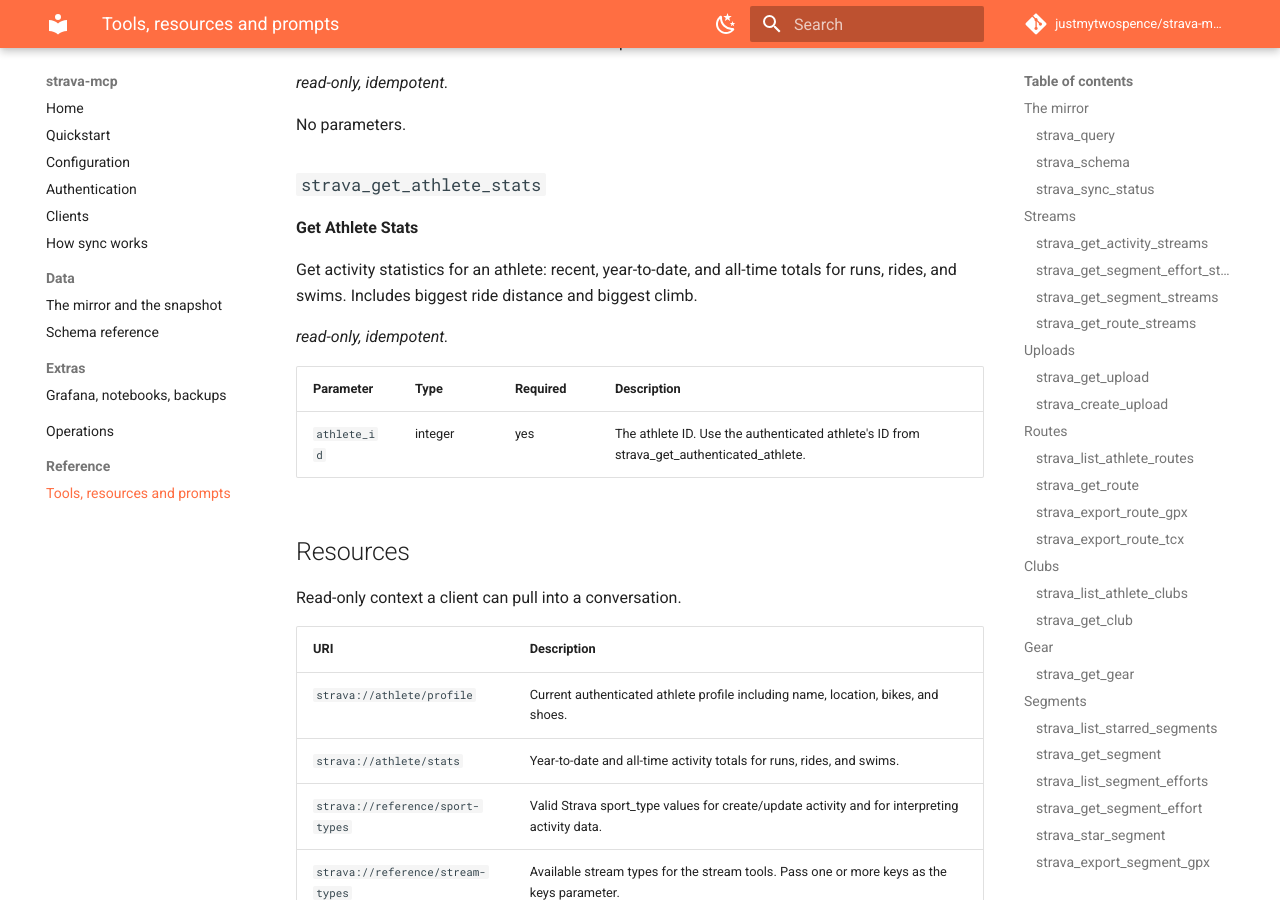
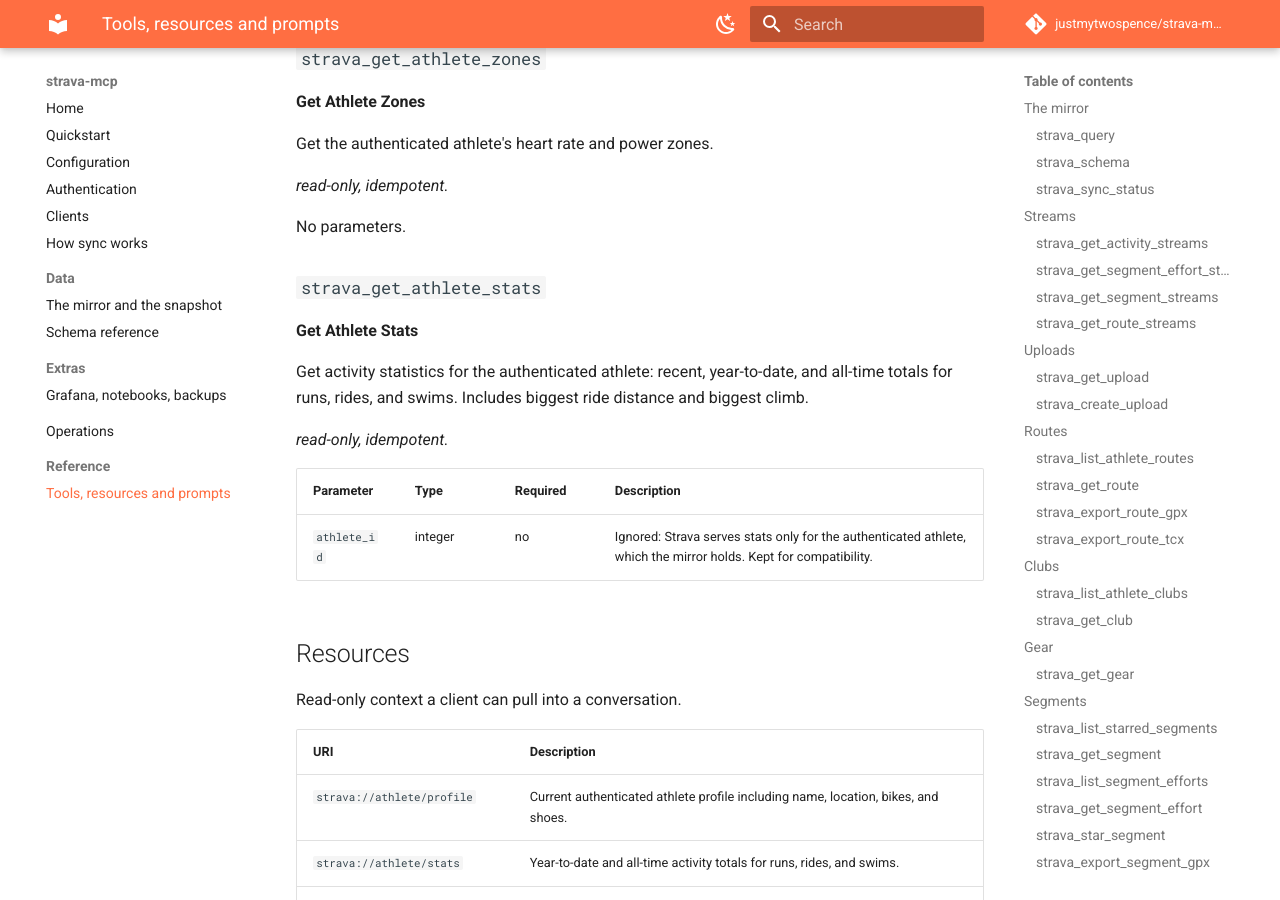
Before and after one commit to justmytwospence/strava-mcp, an MkDocs documentation site: the page built from docs/reference/tools.md, in a window 1280 px wide and 900 px high, scrolled down 13650 px. Built offline with MkDocs 1.6.1 and Material for MkDocs 9.7.7, drawn with Linux system fonts in a browser that asks for light colours; comment, search, counter and statistics services are not loaded; some of the changed text lies outside the part shown.

Commit message:
docs: regenerate the tools reference

```diff
--- a/docs/reference/tools.md
+++ b/docs/reference/tools.md
@@ -136,13 +136,13 @@
 
 **List Athlete Routes**
 
-List routes created by an athlete.
+List the authenticated athlete's routes.
 
 *read-only, idempotent.*
 
 | Parameter | Type | Required | Description |
 |---|---|---|---|
-| `athlete_id` | integer | yes | The athlete ID |
+| `athlete_id` | integer | no | Ignored: Strava serves only the authenticated athlete's routes, which the mirror holds. Kept for compatibility. |
 | `page` | integer (min 1) | no | Page number (default 1) Default `1`. |
 | `per_page` | integer (min 1, max 200) | no | Results per page (1-200, default 30) Default `30`. |
 
@@ -330,7 +330,7 @@
 | Parameter | Type | Required | Description |
 |---|---|---|---|
 | `activity_id` | integer | yes | The activity ID |
-| `include_all_efforts` | boolean | no | Kept for compatibility: the mirror stores every segment effort and always returns them all. Default `false`. |
+| `include_all_efforts` | boolean | no | Ignored: the mirror stores every segment effort and always returns them all. Kept for compatibility. |
 
 ### `strava_create_activity`
 
@@ -448,13 +448,13 @@
 
 **Get Athlete Stats**
 
-Get activity statistics for an athlete: recent, year-to-date, and all-time totals for runs, rides, and swims. Includes biggest ride distance and biggest climb.
+Get activity statistics for the authenticated athlete: recent, year-to-date, and all-time totals for runs, rides, and swims. Includes biggest ride distance and biggest climb.
 
 *read-only, idempotent.*
 
 | Parameter | Type | Required | Description |
 |---|---|---|---|
-| `athlete_id` | integer | yes | The athlete ID. Use the authenticated athlete's ID from strava_get_authenticated_athlete. |
+| `athlete_id` | integer | no | Ignored: Strava serves stats only for the authenticated athlete, which the mirror holds. Kept for compatibility. |
 
 ## Resources
 
```
Also changed, not shown: other parts of docs/reference/tools.md (+3 -3 lines).
